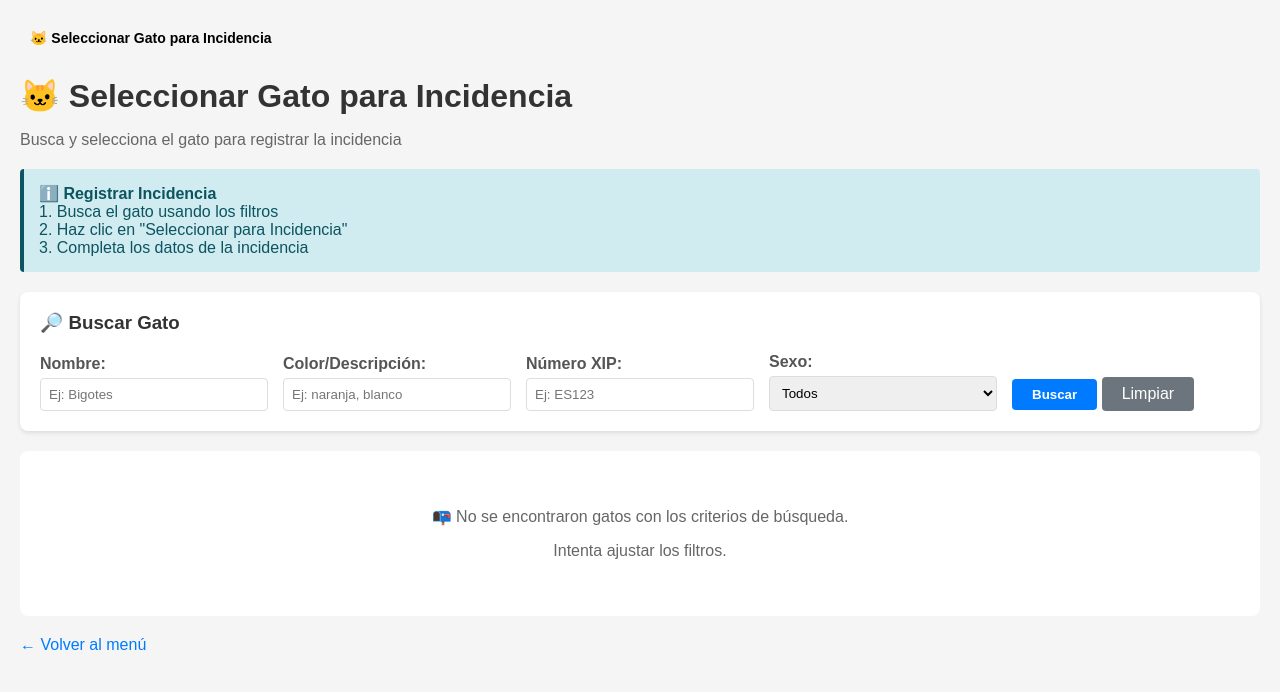
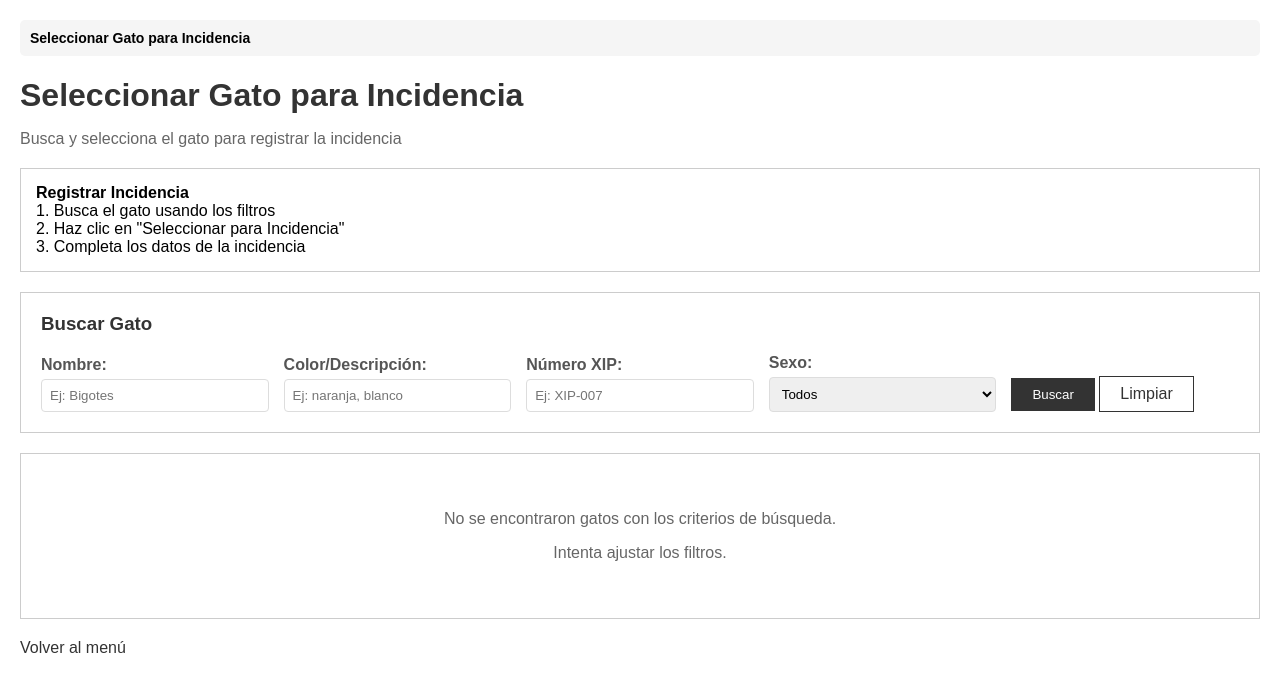
Before and after one commit to NiclasErdmann/BD2_Prac2, a PHP site: page /BD249772780/listar_gatos.php?modo=incidencia in a window 1280 px wide. Shown: the top 692 px of the page. Run offline with PHP 8.4, Linux system fonts and the light colour scheme; the visitor is signed in with stand-in values (Sample User, id 1); tables that the repository leaves empty hold one stand-in row (values such as "Sample post").

Commit message:
Listar gatos y asociados.
Listar gatos muestra los gatos disponibles con una opcion de filtrado. Se han añadido fotos en una carpeta imagenes/gatos para las fotos de los gatos. Generar Incidencia y Registrar Albirament se hacen sobre Listar Gatos, pero con "modos" diferentes.

También se ha camiado el menu.php para que la opcion de menu principal en la cabecera muestre el link completo (antes el link era "BD2_Prac2/menu.php" y ahora es "tu_ruta/BD2_Prac2/menu.php", así si tienes BD2_Prac2 dentro de alguna carpeta va a funcionar igualmente)

```diff
--- a/BD249772780/listar_gatos.php
+++ b/BD249772780/listar_gatos.php
@@ -25,7 +25,7 @@
 $filtroSexo = $_GET['sexo'] ?? '';
 
 // Construir query con filtros
-$sql = "SELECT g.idGato, g.nombre, g.numXIP, g.sexo, g.descripcion,
+$sql = "SELECT g.idGato, g.nombre, g.numXIP, g.sexo, g.descripcion, g.foto,
                c.nombre as nombreColonia, h.idColonia
         FROM GATO g
         LEFT JOIN HISTORIAL h ON g.idGato = h.idGato AND h.fechaIda IS NULL
@@ -77,9 +77,9 @@
 
 // Configurar textos según el modo
 $titulos = [
-    'ver' => ['titulo' => '🐱 Listado de Gatos', 'subtitulo' => 'Todos los gatos registrados en el sistema'],
-    'albirament' => ['titulo' => '🔍 Albirament de Gatos', 'subtitulo' => 'Registra el avistamiento de un gato en una colonia diferente'],
-    'incidencia' => ['titulo' => '🐱 Seleccionar Gato para Incidencia', 'subtitulo' => 'Busca y selecciona el gato para registrar la incidencia']
+    'ver' => ['titulo' => 'Listado de Gatos', 'subtitulo' => 'Todos los gatos registrados en el sistema'],
+    'albirament' => ['titulo' => 'Albirament de Gatos', 'subtitulo' => 'Registra el avistamiento de un gato en una colonia diferente'],
+    'incidencia' => ['titulo' => 'Seleccionar Gato para Incidencia', 'subtitulo' => 'Busca y selecciona el gato para registrar la incidencia']
 ];
 
 $textoConfig = $titulos[$modo] ?? $titulos['ver'];
@@ -99,7 +99,7 @@
             font-family: Arial, sans-serif;
             margin: 0;
             padding: 20px;
-            background-color: #f5f5f5;
+            background-color: white;
         }
         .container {
             max-width: 1400px;
@@ -114,18 +114,15 @@
             margin-bottom: 20px;
         }
         .info-box {
-            background-color: #d1ecf1;
-            border-left: 4px solid #0c5460;
+            background-color: white;
+            border: 1px solid #ccc;
             padding: 15px;
             margin-bottom: 20px;
-            border-radius: 4px;
-            color: #0c5460;
         }
         .filtros-container {
             background-color: white;
             padding: 20px;
-            border-radius: 8px;
-            box-shadow: 0 2px 4px rgba(0,0,0,0.1);
+            border: 1px solid #ccc;
             margin-bottom: 20px;
         }
         .filtros-container h3 {
@@ -158,28 +155,25 @@
         }
         .btn-filtrar {
             padding: 8px 20px;
-            background-color: #007bff;
+            background-color: #333;
             color: white;
-            border: none;
-            border-radius: 4px;
+            border: 1px solid #333;
             cursor: pointer;
-            font-weight: bold;
         }
         .btn-filtrar:hover {
-            background-color: #0056b3;
+            background-color: #555;
         }
         .btn-limpiar {
             padding: 8px 20px;
-            background-color: #6c757d;
-            color: white;
-            border: none;
-            border-radius: 4px;
+            background-color: white;
+            color: #333;
+            border: 1px solid #333;
             cursor: pointer;
             text-decoration: none;
             display: inline-block;
         }
         .btn-limpiar:hover {
-            background-color: #5a6268;
+            background-color: #f0f0f0;
         }
         .gatos-grid {
             display: grid;
@@ -278,34 +278,20 @@
             box-sizing: border-box;
         }
         .btn-seleccionar:hover {
-            background-color: #c82333;
+            background-color: #555;
         }
         .no-resultados {
             text-align: center;
             padding: 40px;
             background-color: white;
-            border-radius: 8px;
+            border: 1px solid #ccc;
             color: #666;
         }
-        .badge-sexo {
-            display: inline-block;
-            padding: 4px 8px;
-            border-radius: 4px;
-            font-size: 12px;
-            font-weight: bold;
-        }
-        .badge-macho {
-            background-color: #007bff;
-            color: white;
-        }
-        .badge-hembra {
-            background-color: #e83e8c;
-            color: white;
-        }
+
         .btn-volver {
             display: inline-block;
             margin-top: 20px;
-            color: #007bff;
+            color: #333;
             text-decoration: none;
         }
         .btn-volver:hover {
@@ -321,21 +307,21 @@
         <p class="subtitle"><?php echo $textoConfig['subtitulo']; ?></p>
 
         <?php if (isset($_GET['success']) && $_GET['success'] == 1): ?>
-            <div style="background-color: #d4edda; border: 1px solid #c3e6cb; color: #155724; padding: 12px; border-radius: 5px; margin-bottom: 20px;">
-                ✓ <?php echo ($modo == 'albirament') ? 'Albirament registrado correctamente. El historial del gato ha sido actualizado.' : 'Operación completada correctamente.'; ?>
+            <div style="background-color: white; border: 1px solid #333; padding: 12px; margin-bottom: 20px;">
+                <?php echo ($modo == 'albirament') ? 'Albirament registrado correctamente. El historial del gato ha sido actualizado.' : 'Operación completada correctamente.'; ?>
             </div>
         <?php endif; ?>
 
         <?php if ($modo == 'albirament'): ?>
             <div class="info-box">
-                <strong>ℹ️ ¿Cómo funciona el Albirament?</strong><br>
+                <strong>¿Cómo funciona el Albirament?</strong><br>
                 1. Usa los filtros para buscar el gato que has visto<br>
                 2. Selecciona la nueva colonia donde lo has avistado<br>
                 3. Confirma el albirament - se actualizará automáticamente el historial del gato
             </div>
         <?php elseif ($modo == 'incidencia'): ?>
             <div class="info-box">
-                <strong>ℹ️ Registrar Incidencia</strong><br>
+                <strong>Registrar Incidencia</strong><br>
                 1. Busca el gato usando los filtros<br>
                 2. Haz clic en "Seleccionar para Incidencia"<br>
                 3. Completa los datos de la incidencia
@@ -344,7 +330,7 @@
 
         <!-- Filtros -->
         <div class="filtros-container">
-            <h3>🔎 Buscar Gato</h3>
+            <h3>Buscar Gato</h3>
             <form method="GET" action="">
                 <input type="hidden" name="modo" value="<?php echo htmlspecialchars($modo); ?>">
                 <div class="filtro-grupo">
@@ -358,14 +344,14 @@
                     </div>
                     <div class="filtro-item">
                         <label for="xip">Número XIP:</label>
-                        <input type="text" name="xip" id="xip" value="<?php echo htmlspecialchars($filtroXIP); ?>" placeholder="Ej: ES123">
+                        <input type="text" name="xip" id="xip" value="<?php echo htmlspecialchars($filtroXIP); ?>" placeholder="Ej: XIP-007">
                     </div>
                     <div class="filtro-item">
                         <label for="sexo">Sexo:</label>
                         <select name="sexo" id="sexo">
                             <option value="">Todos</option>
-                            <option value="M" <?php echo ($filtroSexo == 'M') ? 'selected' : ''; ?>>Macho</option>
-                            <option value="H" <?php echo ($filtroSexo == 'H') ? 'selected' : ''; ?>>Hembra</option>
+                            <option value="Macho" <?php echo ($filtroSexo == 'Macho') ? 'selected' : ''; ?>>Macho</option>
+                            <option value="Hembra" <?php echo ($filtroSexo == 'Hembra') ? 'selected' : ''; ?>>Hembra</option>
                         </select>
                     </div>
                     <div class="filtro-item">
@@ -445,12 +434,12 @@
             </div>
         <?php else: ?>
             <div class="no-resultados">
-                <p>📭 No se encontraron gatos con los criterios de búsqueda.</p>
+                <p>No se encontraron gatos con los criterios de búsqueda.</p>
                 <p>Intenta ajustar los filtros.</p>
             </div>
         <?php endif; ?>
 
-        <a href="../menu.php" class="btn-volver">← Volver al menú</a>
+        <a href="../menu.php" class="btn-volver">Volver al menú</a>
     </div>
 </body>
 </html>
--- a/BD249772780/nueva_incidencia_gato.php
+++ b/BD249772780/nueva_incidencia_gato.php
@@ -184,7 +184,7 @@
             <p><strong>Nombre:</strong> <?php echo htmlspecialchars($gato['nombre']); ?></p>
             <p><strong>XIP:</strong> <?php echo $gato['numXIP'] ? htmlspecialchars($gato['numXIP']) : 'Sin XIP'; ?></p>
             <?php if ($gato['sexo']): ?>
-                <p><strong>Sexo:</strong> <?php echo ($gato['sexo'] == 'M') ? 'Macho' : 'Hembra'; ?></p>
+                <p><strong>Sexo:</strong> <?php echo ($gato['sexo'] == 'Macho') ? 'Macho' : 'Hembra'; ?></p>
             <?php endif; ?>
             <?php if ($gato['nombreColonia']): ?>
                 <p><strong>Colonia:</strong> <?php echo htmlspecialchars($gato['nombreColonia']); ?></p>
--- a/menu.php
+++ b/menu.php
@@ -12,7 +12,11 @@
 
 // Resetear breadcrumbs en el menú principal
 resetBreadcrumbs();
-addBreadcrumb('Menú Principal', '/BD2_Prac2/menu.php');
+
+// Añadir breadcrumb del menú con ruta dinámica
+$scriptPath = $_SERVER['SCRIPT_NAME'];
+$projectBase = substr($scriptPath, 0, strpos($scriptPath, 'BD2_Prac2') + 9);
+addBreadcrumb('Menú Principal', $projectBase . '/menu.php');
 
 $con = mysqli_connect('localhost', 'root', '', 'BD2_Prac2');
 if (!$con) {
```
Also changed, not shown: other parts of BD249772780/listar_gatos.php (+37 -28 lines), BD249772780/albirament_gato.php (+6 -6 lines), SQL/MOC_Inserts.sql (+9 -9 lines), imagenes/gatos/felix.jpg (added), imagenes/gatos/garfield.jpg (added), imagenes/gatos/luna.jpg (added), imagenes/gatos/misu.jpg (added), imagenes/gatos/nieve.jpg (added), imagenes/gatos/tom.jpg (added).
